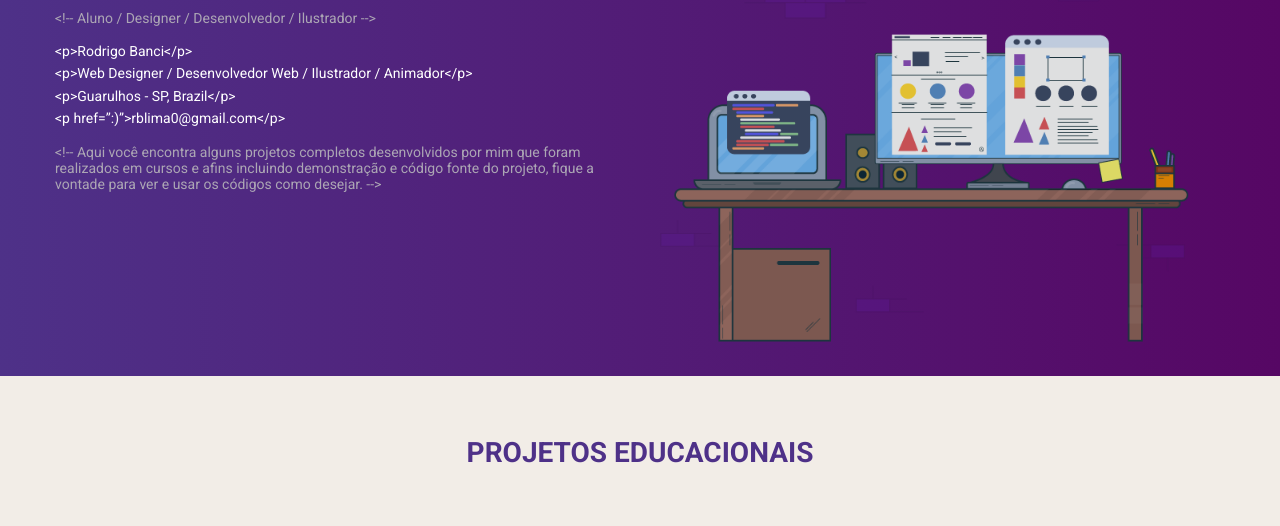
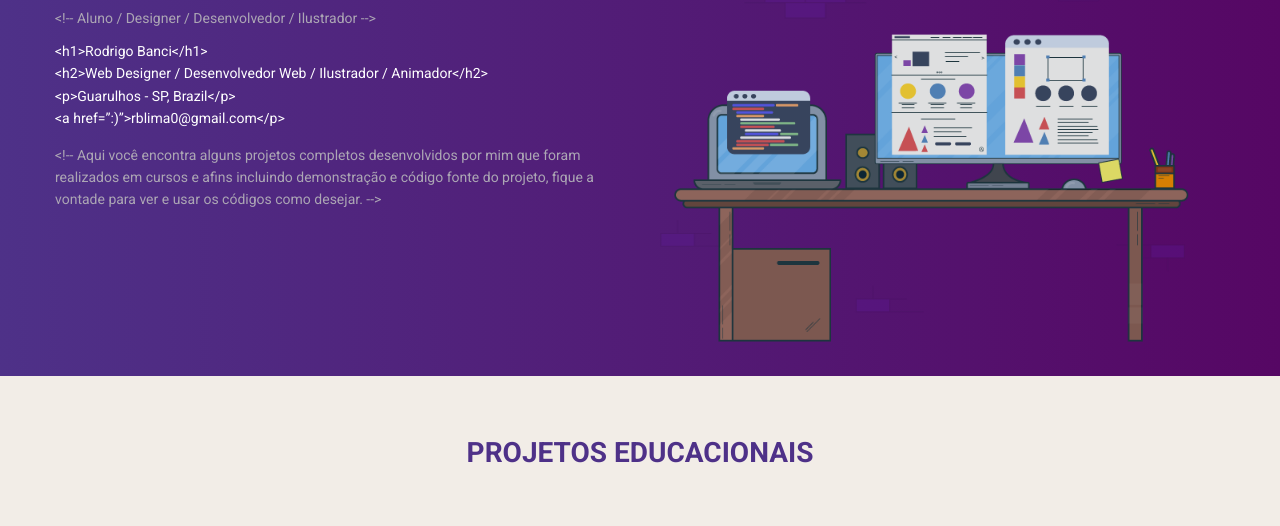
Before and after one commit to rblima0/rblima0.github.io, a plain HTML site: page index.html in a window 1280 px wide. Shown: the part 273-799 px from the top of the page. Drawn offline with Linux system fonts and the light colour scheme.

Commit message:
Update index.html

```diff
--- a/index.html
+++ b/index.html
@@ -18,10 +18,10 @@
                 <div class="col col-md-2 col-sm-2 principal-descricao">
                     <h1>Estudar<br>Aprender<br>Criar</h1>
                     <span>&lt;!-- Aluno / Designer / Desenvolvedor / Ilustrador --&gt;</span>
-                    <p>&lt;p&gt;Rodrigo Banci&lt;/p&gt;</p>
-                    <p>&lt;p&gt;Web Designer / Desenvolvedor Web / Ilustrador / Animador&lt;/p&gt;</p>
+                    <p>&lt;h1&gt;Rodrigo Banci&lt;/h1&gt;</p>
+                    <p>&lt;h2&gt;Web Designer / Desenvolvedor Web / Ilustrador / Animador&lt;/h2&gt;</p>
                     <p>&lt;p&gt;Guarulhos - SP, Brazil&lt;/p&gt;</p>
-                    <p>&lt;p href=”:)”&gt;rblima0@gmail.com&lt;/p&gt;</p>
+                    <p>&lt;a href=”:)”&gt;rblima0@gmail.com&lt;/p&gt;</a>
                     <span>&lt;!-- Aqui você encontra alguns projetos completos desenvolvidos por mim que foram realizados em cursos e afins incluindo demonstração e código fonte do projeto, fique a vontade para ver e usar os códigos como desejar. --&gt;</span>
                 </div>
 
```
